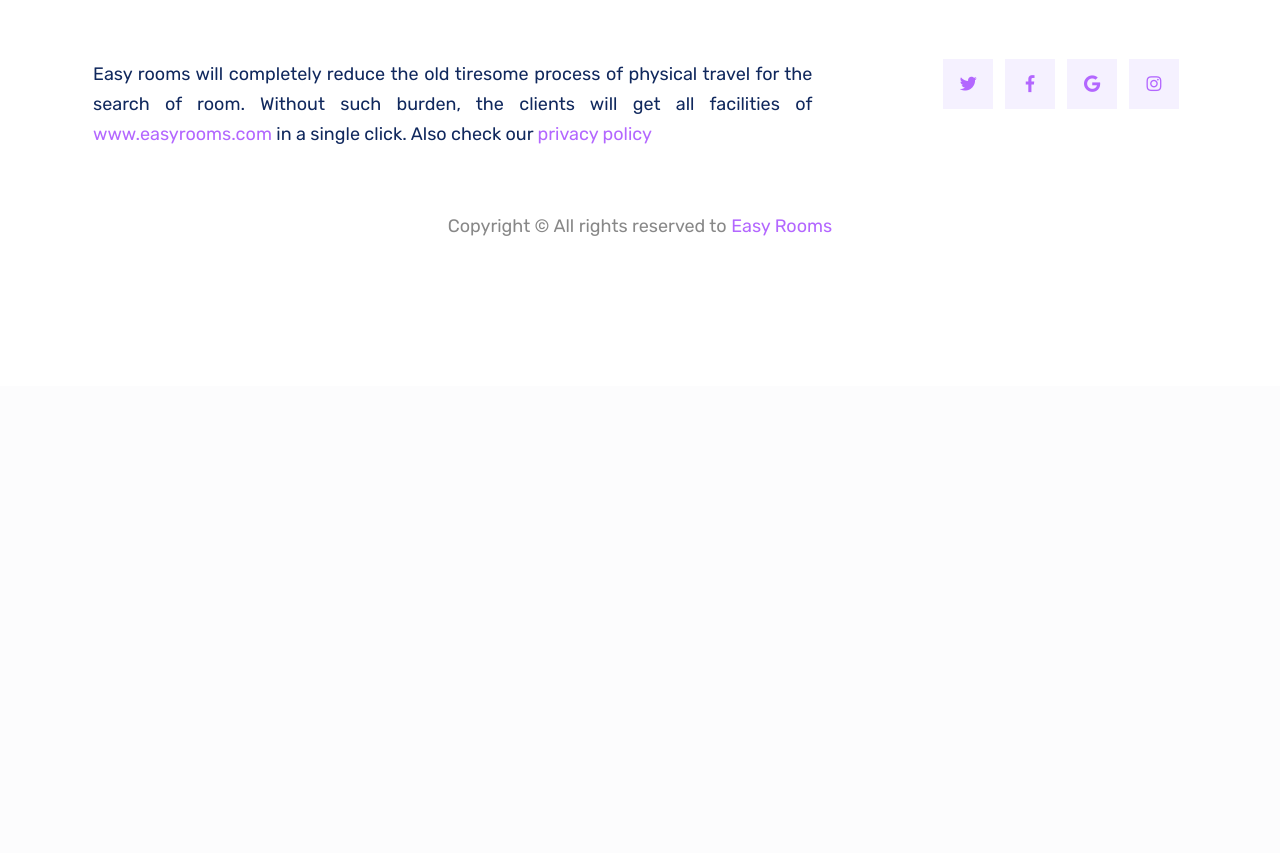
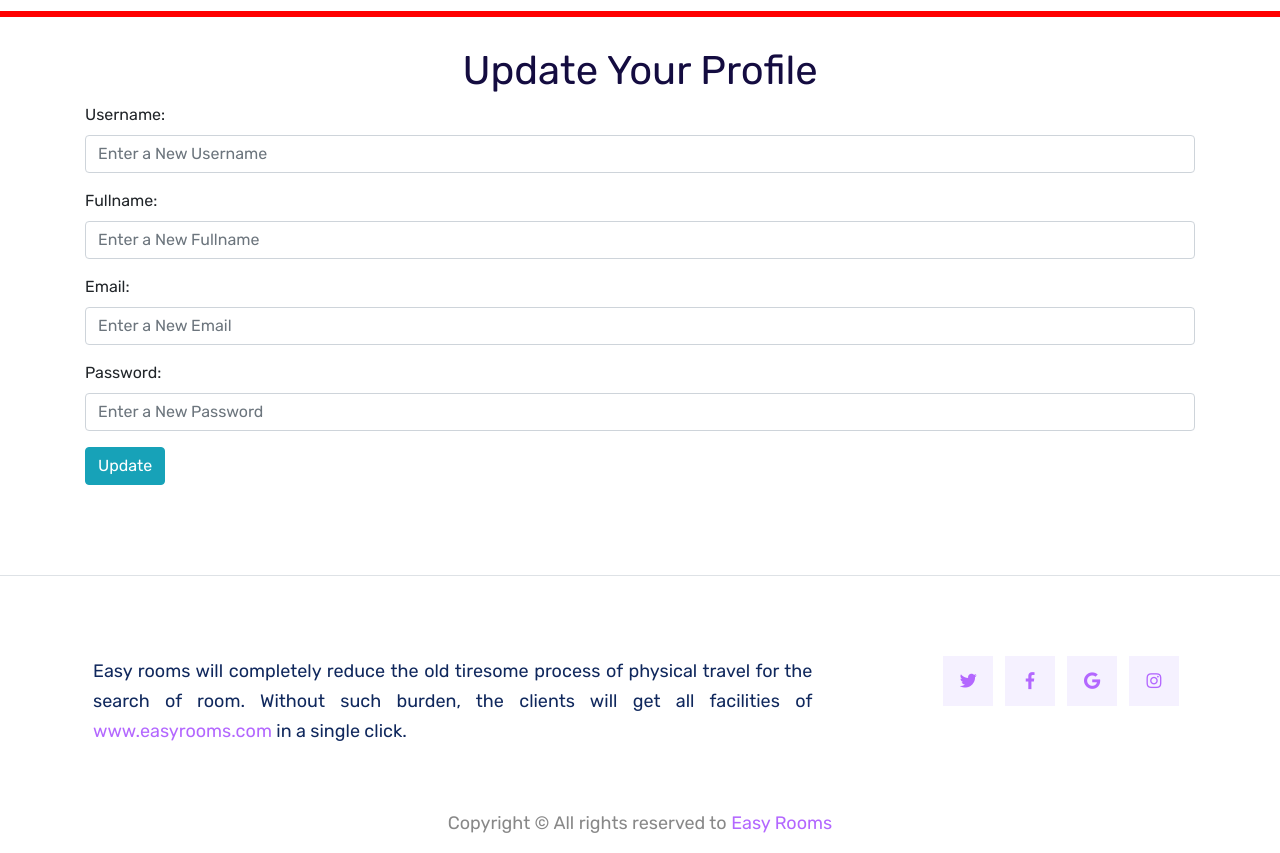
Before and after one commit to BikashJhendi/easyrooms, a Django app: template roomsapps/templates/usersPages/user_profile.html in a window 1280 px wide. Shown: the part 414-1267 px from the top of the page. Before the commit the page ends 650 px from the top, so only its background shows below. Run offline with Django 3.2, Linux system fonts and the light colour scheme; the template is opened without the code that fills it, so the values that code supplies are empty; a user stored in the database is signed in; data comes from the database, SQL or seed files in the repository; some libraries are stand-ins or nearby versions.

Commit message:
userProfle

```diff
--- a/roomsapps/static/css/profiles.css
+++ /dev/null
@@ -1,106 +0,0 @@
-/*.signup {
-    position: relative;
-    padding-top: 40px;
-    z-index: 1;
-}*/
-.intro_height2 {
-    min-height: 890px;
-}
-.main_bg1 {
-    background: #fff;
-    /* fallback for old browsers */
-    background: -webkit-linear-gradient(to top, #fff, #b367ff);
-    background: -moz-linear-gradient(to top, #fff, #b367ff);
-    background: -o-linear-gradient(to top, #fff, #b367ff);
-    background: linear-gradient(to top, #fff, #b367ff);
-    background-size: cover;
-    background-attachment: fixed;
-    font-family: 'Roboto', sans-serif;
-}
-/*Register Box part*/
-
-ol, ul {
-    list-style: none;
-    margin: 0;
-    padding: 0;
-}
-
-/*-- start editing from here --*/
-a {
-    text-decoration: none;
-}
-
-.txt-rt {
-    text-align: right;
-}
-
-/* text align right */
-.txt-lt {
-    text-align: left;
-}
-
-/* text align left */
-.txt-center {
-    text-align: center;
-}
-
-/* text align center */
-.float-rt {
-    float: right;
-}
-
-/* float right */
-.float-lt {
-    float: left;
-}
-
-/* float left */
-.clear {
-    clear: both;
-}
-
-/* clear float */
-.pos-relative {
-    position: relative;
-}
-
-/* Position Relative */
-.pos-absolute {
-    position: absolute;
-}
-
-/* Position Absolute */
-.vertical-base {
-    vertical-align: baseline;
-}
-
-/* vertical align baseline */
-.vertical-top {
-    vertical-align: top;
-}
-
-/* vertical align top */
-nav.vertical ul li {
-    display: block;
-}
-
-/* vertical menu */
-nav.horizontal ul li {
-    display: inline-block;
-}
-
-/* horizontal menu */
-img {
-    max-width: 100%;
-}
-
-
-.signup .main_bg1 .intro_one .main-box1 h1 {
-    font-size: 3em;
-    text-align: center;
-    color: #fff;
-    font-weight: 100;
-    text-transform: capitalize;
-    letter-spacing: 4px;
-    font-family: 'Roboto', sans-serif;
-}
--- a/roomsapps/templates/usersPages/user_profile.html
+++ b/roomsapps/templates/usersPages/user_profile.html
@@ -4,14 +4,12 @@
 
 <head>
     <meta charset="UTF-8">
-    <title>User Profile</title>
-
+    <title>Rooms</title>
     <meta name="viewport" content="width=device-width, initial-scale=1">
     {# asking the width of devices #}
 
     <!-- CSS here -->
     <link rel="stylesheet" type="text/css" href="{% static 'bootstrap/bootstrap.min.css' %}">
-    <link rel="stylesheet" type="text/css" href="{% static 'css/profiles.css' %}"/>
     <link rel="stylesheet" type="text/css" href="{% static 'css/style.css' %}"/>
     <link rel="stylesheet" type="text/css" href="{% static 'css/slicknav.css' %}">
     <link rel="stylesheet" type="text/css" href="{% static 'css/all.min.css' %}">
@@ -47,9 +45,8 @@
                             </ul>
                         </nav>
                     </div>
-                    <!-- nav bar -->
 
-                   <!-- Profile Start -->
+                    <!-- Profile Start -->
                     <div class="header-profile d-none d-lg-block f-right col-xl-3 col-lg-3">
                         <div class="row">
                             <div class="profile-icon col-6">
@@ -69,6 +66,7 @@
                     </div>
                     <!-- Profile End -->
 
+
                     <!-- Mobile Menu -->
                     <div class="col-12">
                         <div class="mobile_menu d-block d-lg-none"></div>
@@ -81,52 +79,55 @@
     </div>
 
 </div>
-
-	<!-- Hero section start -->
-	<section class="hero-section spad">
-		<div class="container-fluid">
-			<div class="row">
-				<div class="col-xl-10 offset-xl-1">
-					<div class="row">
-						<div class="col-lg-6">
-							<div class="hero-text">
-							{% if request.user.is_authenticated %}
-                                    <p><h2><i class="fas fa-user-circle"></i> {{ request.user.username }}</h2></p>
-									<p><h3><i class="fas fa-user-circle"></i> {{ request.user.Email }}</h3></p>
-
-                                {% else %}
-
-                                {% endif %}
-
-							</div>
-							<div class="hero-info">
-								<h2>Update</h2>
-								<ul>
-
-									<li><span>Username</span><label><input type="text" placeholder="Username"></label></li>
-									<li><span>Fullname</span><label><input type="text" placeholder="Fullname"></label></li>
-									<li><span>E-mail</span><label><input type="text" placeholder="E-mail"></label></li>
-									<li><span>Password </span><label><input type="text" placeholder="Password"></label></li>
-
-								</ul>
-
-							</div>
-							<a href="#" class="btn btn-info">Update</a>
-						</div>
-						<div class="col-lg-6">
-							<figure class="hero-image">
-								<img src="img/hero.jpg" alt="5">
-							</figure>
-						</div>
-					</div>
-				</div>
-			</div>
-		</div>
-	</section>
+<!-- Header End -->
 
 
+<div class="main">
 
-  <!-- Social Media Link start -->
+    <!-- Rooms Locations 01-->
+    <div class="test1 border-bottom section-padding40">
+
+            <div class="row">
+                <div class="col-lg-12">
+                    <!-- Tittle -->
+                    <div class="section-tittle text-center mb-80">
+                        <h2>User Info</h2>
+                        <p><h1>{{ request.user.username }}</h1></p>
+                        <p><h1>{{ request.user.email}}</h1></p>
+                    </div>
+                    <!-- Tittle End -->
+                </div>
+            </div>
+       <hr style="border: 3px solid red; width:100%">
+            <div class="container">
+             <div class="section-tittle text-center display-40">
+             <h1>Update Your Profile</h1>
+             </div>
+                <form action="">
+                     <div class="form-group">
+                         <label for="Uname">Username:</label>
+                            <input type="text" class="form-control" id="email" placeholder="Enter a New Username">
+                     </div>
+                    <div class="form-group">
+                            <label for="Fname">Fullname:</label>
+                                 <input type="text" class="form-control" id="pwd"placeholder="Enter a New Fullname">
+                    </div>
+                    <div class="form-group">
+                            <label for="email">Email:</label>
+                                 <input type="email" class="form-control" id="pwd"placeholder="Enter a New Email">
+                    </div>
+                    <div class="form-group">
+                            <label for="pwd">Password:</label>
+                                 <input type="password" class="form-control" id="pwd"placeholder="Enter a New Password">
+                    </div>
+                        <button type="submit" class="btn btn-info">Update</button>
+                </form>
+            </div>
+
+    </div>
+    <!-- Rooms Locations End -->
+
+    <!-- Social Media Link start -->
     <section class="socialMedia-area">
         <div class="container">
             <div class="wants-wrapper w-padding2">
@@ -135,9 +136,9 @@
                         <div class="socialMedia-caption socialMedia-caption2">
                             <p>Easy rooms will completely reduce the old tiresome process of physical travel for the
                                 search of room.
-                                Without such burden, the clients will get all facilities of
-                                <a href="{% url 'index'%}" target="_blank">www.easyrooms.com</a>
-                                in a single click. Also check our <a href="{% url 'privacy' %}" target="_blank">privacy policy </a>
+                                Without such burden, the clients will get all facilities of <a href="index.html"
+                                                                                               target="_blank">www.easyrooms.com</a>
+                                in a single click.
                             </p>
                         </div>
                     </div>
@@ -166,7 +167,7 @@
                         <div class="col-xl-12 col-lg-12 ">
                             <div class="footer-copy-right">
                                 <p>Copyright &copy; All rights reserved to
-                                    <a href="{% url 'index'%}" target="_blank">Easy Rooms</a>
+                                    <a href="index.html" target="_blank">Easy Rooms</a>
                                 </p>
                             </div>
                         </div>
@@ -186,6 +187,7 @@
     </a>
 </div>
 <!-- Scroll Up End -->
+
 
 {% comment %} javascript link {% endcomment %}
 <!-- JS here -->
```
